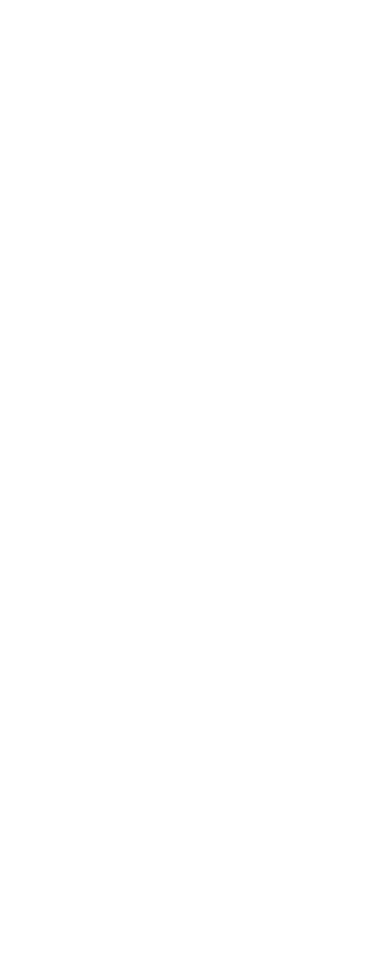
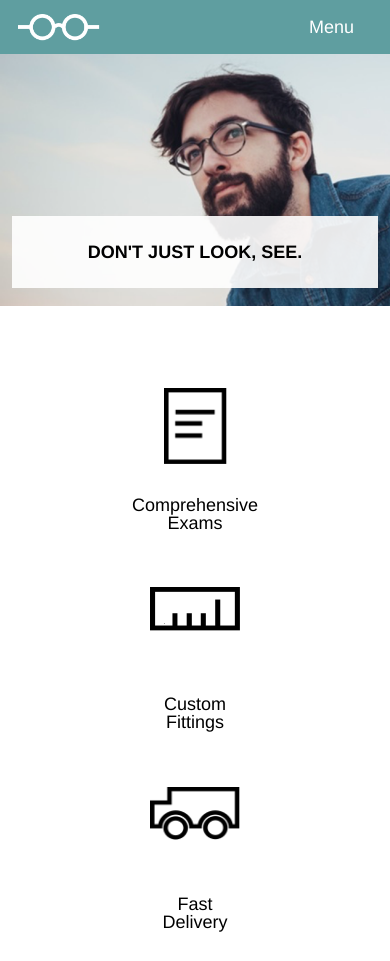
Before and after one commit to AlexMcBurnie/Tortoiseshell-optics, a plain HTML site: page index.html in a window 390 px wide. Shown: the top 961 px of the page. Before the commit the page ends 844 px from the top, so only its background shows below. Drawn offline with Linux system fonts and the light colour scheme.

Commit message:
Finalising website

```diff
--- a/index.html
+++ b/index.html
@@ -2,21 +2,87 @@
 <html lang="en">
 <head>
 	<meta charset=UTF-8>
-	<title></title>
+	<meta name="viewport" content="width=device-width, initial-scale=1.0">
+	<title>Tortoiseshell Optics</title>
 	<link href="resources/css/reset.css" rel="stylesheet">
 	<link href="resources/css/style.css" rel="stylesheet">
 </head>
 
 <body>
+<header>
 
-	<header>
-	</header>
+	<section class="nav-bar container">
+		<div class="logo">
+			<img src="resources/images/logo-white.png" alt="" />
+			<p class="logo-text">Tortoiseshell Optics</p>
+		</div>
 
-	<main>
-	</main>
+		<nav class="full-menu">
+			<ul>
+				<li class="nav-btn">Services</li>
+				<li class="nav-btn">Products</li>
+				<li class="nav-btn">Contact	</li>
+			</ul>
+		</nav>
 
-	<footer>
-	</footer>
+		<nav class="collapsed-menu">
+			<ul>
+				<li class="nav-btn">Menu</li>
+			</ul>
+		</nav>
+
+	</section>
+
+	<section class="header-content container">
+		<h1>Don't just look, see.</h1>
+	</section>
+
+</header>
+
+<main>
+
+	<section class="services container">
+
+		<div class="service exams">
+			<img src="resources/images/paper-icon.png" alt="">
+			<h2>Comprehensive Exams</h2>
+		</div>
+
+		<div class="service fittings">
+			<img src="resources/images/ruler-icon.png" alt="">
+			<h2>Custom Fittings</h2>
+		</div>
+
+		<div class="service delivery">
+			<img src="resources/images/truck-icon.png" alt="">
+			<h2>Fast Delivery</h2>
+		</div>
+
+	</section>
+
+	<section class="supporting container">
+
+		<div class="info">
+			<h3>Philopsophy</h3>
+			<p>Over 75% of our brains are dedicated to one sense: vision. We believe everyone deserves to see the world, not matter what. That’s why we offer eye exams, custom fittings, and quick delivery at a low cost. It’s your vision that makes ours.</p>
+		</div>
+
+		<div class="info">
+			<h3>Appointments</h3>
+			<p>Schedule an appointment by calling us at (312) 654-0987. We’re open Tuesday - Saturday, 9AM - 6PM.</p>
+		</div>
+
+	</section>
+
+</main>
+
+<footer>
+	<div class="logo container">
+			<img src="resources/images/logo-black.png" alt="" />
+			<p class="logo-text">Tortoiseshell Optics</p>
+		</div>
+
+</footer>
 
 </body>
 </html>
--- a/resources/css/style.css
+++ b/resources/css/style.css
@@ -0,0 +1,243 @@
+html {
+	font-size: 18px;
+	line-height: 1.4;
+	font-family: helvetica, arial, sans-serif;
+}
+
+.container {
+	max-width: 960px;
+	margin: 0 auto;
+}
+
+header {
+	height: 30rem;
+	padding: 1rem;
+	background-image: url("../images/glasses-bg.png");
+	background-size: cover;
+	background-repeat: no-repeat;
+
+}
+
+.nav-bar {
+	display: flex;
+	background-color: cadetblue;
+	justify-content: space-between;
+}
+
+.logo {
+	display: flex;
+	align-items: center;
+	padding-left: 1rem;
+}
+
+.logo img {
+	height: 1.5rem;
+	padding-right: 1rem;
+}
+
+.logo-text {
+	color: white;
+}
+
+nav {
+	display: flex;
+	align-items: center;
+}
+
+nav ul {
+	display: flex;
+	align-items: center;
+}
+
+.nav-btn {
+	padding: 1rem 2rem 1rem 0rem;
+	color: white;
+}
+
+.collapsed-menu {
+	display: none;
+}
+
+.header-content {
+	display: flex;
+	justify-content: flex-end;
+}
+
+h1 {
+	display: inline-block;
+	font-size: 2rem;
+	line-height: 2rem;
+	margin-top: 10rem;
+	margin-right: -2rem;
+	padding: 2rem 3rem;
+	background-color: white;
+	font-weight: bold;
+	text-transform: uppercase;
+
+}
+
+.services {
+	display: flex;
+	justify-content: center;
+
+}
+
+.service {
+	display: flex;
+	flex-direction: column;
+	justify-content: space-between;
+	align-items: center;
+	text-align: center;
+	width: 5rem;
+	height: 8rem;
+	margin: 3rem;
+
+
+}
+
+.service img {
+	margin-bottom: 1rem;
+}
+
+.exams img {
+	width: 3.5rem;
+}
+
+.fittings img, .delivery img {
+	width: 5rem;
+}
+
+.supporting {
+	display: flex;
+	justify-content: center;
+	margin-bottom: 5rem;
+
+}
+
+.info {
+	display: flex;
+	flex-direction: column;
+	width: 35%;
+	padding: 2.5%;
+}
+
+h3 {
+	padding: 0.5rem 1.25rem;
+	font-weight: bold;
+	text-transform: uppercase;
+	background-color: cadetblue;
+	color: white;
+	margin-bottom: 1rem;
+}
+
+footer {
+	padding: 4rem;
+	background-color: azure;
+}
+
+footer .logo-text {
+	color: black;
+}
+
+@media only screen and (max-width: 1024px) {
+
+	.container {
+		max-width: 100%;
+	}
+
+	header {
+		height: 22rem;
+		padding: 0;
+	}
+
+	.nav-bar {
+		position: fixed;
+		width: 100%;
+	}
+
+	h1 {
+		font-size: 1.33rem;
+		margin-top: 10rem;
+		margin-right: 2rem;
+		padding: 1rem 1.5rem;
+	}
+}
+
+@media only screen and (max-width: 650px) {
+
+
+	.full-menu {
+		display: none;
+	}
+
+	.collapsed-menu {
+		display: flex;
+	}
+
+	.header-content {
+		justify-content: center;
+	}
+
+	header {
+		height: 17rem;
+
+	}
+
+	h1 {
+		font-size: 1rem;
+		margin-top: 12rem;
+		text-align: center;
+		margin-right: 0rem;
+		width: 80%;
+		background-color: rgba(255, 255, 255, 0.9);
+
+	}
+
+	.services, .supporting {
+		flex-direction: column;
+		align-items: center;
+
+	}
+
+	.info {
+		width: 100%;
+
+	}
+
+	h3 {
+		text-align: center;
+
+	}
+
+	.info p {
+		padding: 1rem 1.5rem;
+
+	}
+
+	.services {
+		margin: 3rem;
+	}
+
+	.service {
+		display: flex;
+		flex-direction: column;
+		justify-content: space-between;
+		align-items: center;
+		text-align: center;
+		width: 5rem;
+		height: 8rem;
+		margin: 1.54rem;
+		}
+
+	.supporting {
+		margin-bottom: 3rem;
+	}
+
+	.logo-text {
+		display: none;
+	}
+
+	footer .logo {
+		flex-direction: column;
+	}
+}
```
